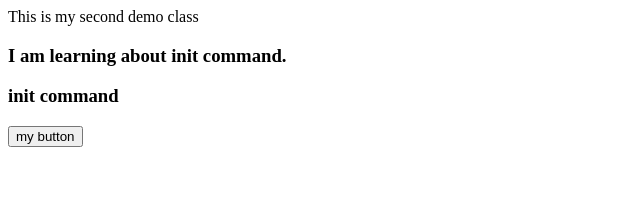
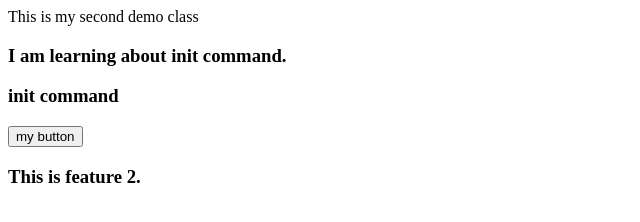
Before and after one commit to Mdfardeenkhan13/Demo2, a plain HTML site: page index.html in a window 1280 px wide. Shown: the whole page, without its empty margins (0-640 px from the left). Drawn offline with Linux system fonts and the light colour scheme.

Commit message:
feature2

```diff
--- a/index.html
+++ b/index.html
@@ -2,3 +2,4 @@
 <h3>I am learning about init command.</h3>
 <h3>init command </h3>
 <button>my button</button>
+<h3>This is feature 2.</h3>
```
